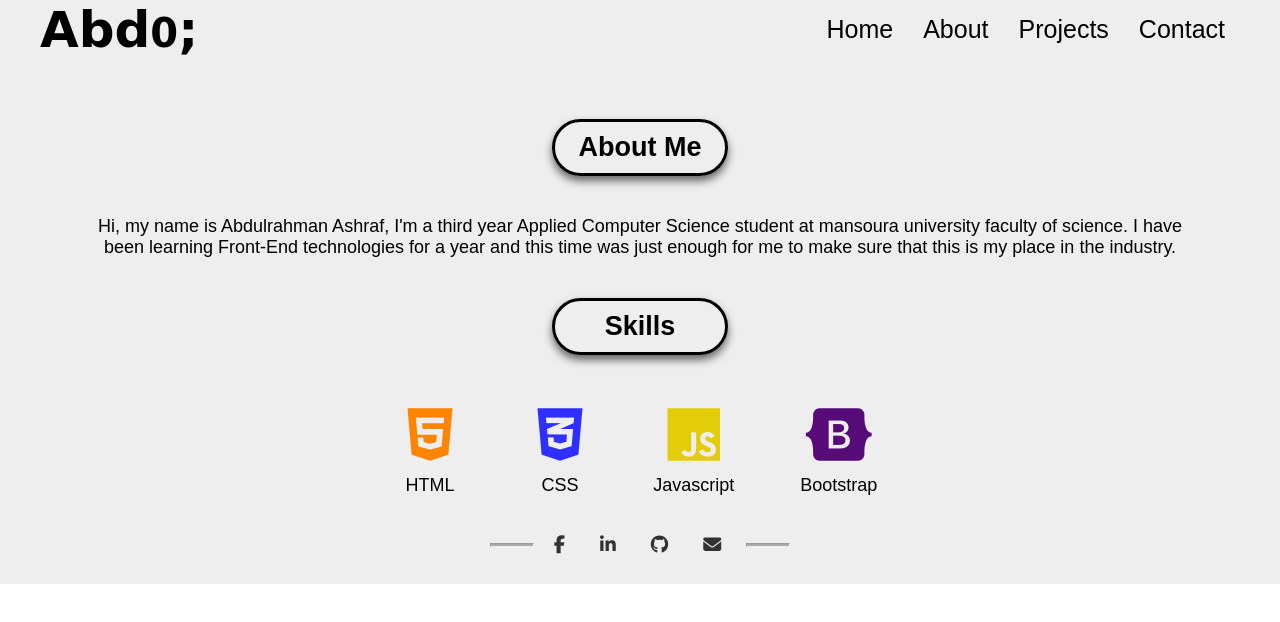
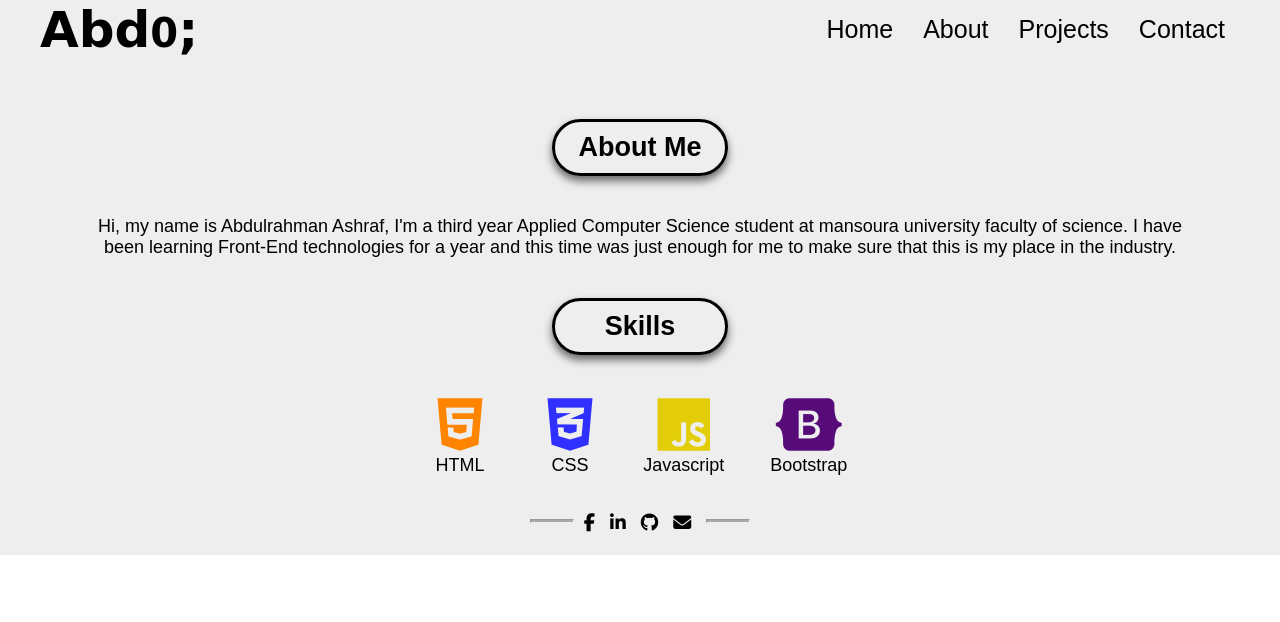
Before and after one commit to Abdulirhman-Ashraf/Portfolio, a plain HTML site: page about.html in a window 1280 px wide. Drawn offline with nearby package versions, Linux system fonts and the light colour scheme.

Commit message:
Update style.css

```diff
--- a/style/style.css
+++ b/style/style.css
@@ -115,7 +115,7 @@ a {
     color: rgba(0, 0, 0, 0.495);
 }
 
-i {
+#Home i {
     padding: 10px;
     border-radius: 50%;
 
```
